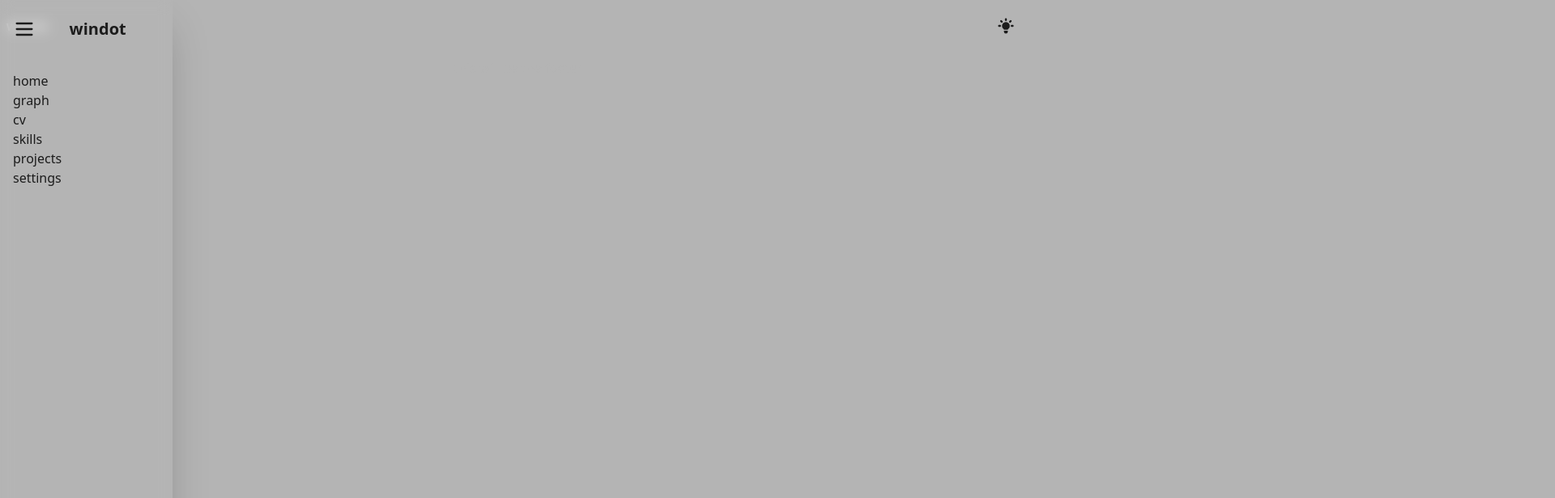
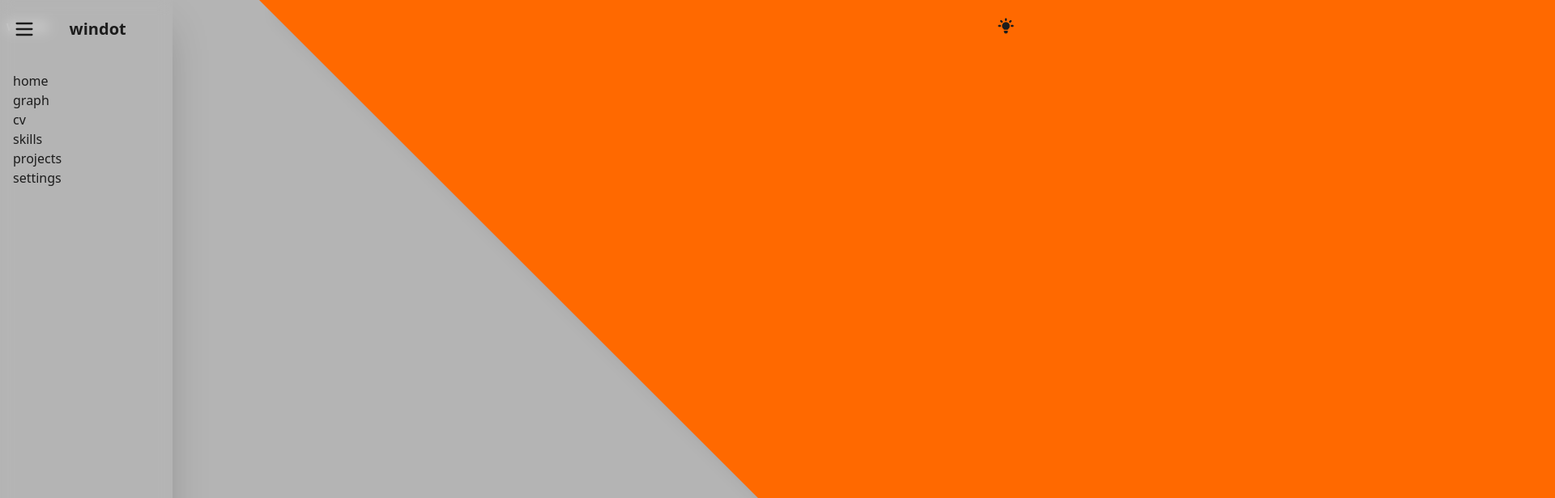
Before and after one commit to 0kMike/windot-next, a Next.js app: page /settings in a window 1280 px wide. Shown: the top 616 px of the page at 81% size, 1920 px wide, since content can reach past the window. Built offline with nearby package versions, Linux system fonts and the light colour scheme.

Commit message:
Add background to settings page

```diff
--- a/pages/settings/index.tsx
+++ b/pages/settings/index.tsx
@@ -2,5 +2,7 @@ import React from 'react';
 import styles from './settings.module.css';
 
 export default function Settings() {
-  return <div></div>;
+  return <main className={styles.container}>
+
+  </main>;
 }
--- a/pages/settings/settings.module.css
+++ b/pages/settings/settings.module.css
@@ -0,0 +1,21 @@
+.container {
+  @apply flex
+    flex-1
+    w-full
+    p-8
+    m-0
+    flex-row
+    items-center
+    justify-between
+    before:absolute
+    before:w-full
+    before:h-2/1
+    before:bg-orange
+    before:-rotate-45
+    before:top-0
+    before:left-1/4
+    before:right-0
+    before:origin-top-left
+    before:shadow-xl
+    before:animate-fromBottom;
+}
--- a/src/components/footer/Footer.tsx
+++ b/src/components/footer/Footer.tsx
@@ -1,6 +1,6 @@
 export default function Footer() {
   return (
-    <footer className="flex flex-row h-10 w-full items-center justify-between z-20">
+    <footer className="flex flex-row h-10 w-full items-center justify-between z-20 text-grey-900 dark:text-grey-200 transition duration-500">
       <section></section>
       <section>this will be the footer</section>
       <section></section>
--- a/tailwind.config.js
+++ b/tailwind.config.js
@@ -74,9 +74,25 @@ module.exports = {
         800: '#684A00',
         900: '#302200',
       },
+      orange: {
+        DEFAULT: '#FF6900',
+        50: '#FFD5B8',
+        100: '#FFC9A3',
+        200: '#FFB17A',
+        300: '#FF9952',
+        400: '#FF8129',
+        500: '#FF6900',
+        600: '#C75200',
+        700: '#8F3B00',
+        800: '#572400',
+        900: '#1F0D00',
+      },
     },
     extend: {
       width: {
+        '2/1': '200%',
+      },
+      height: {
         '2/1': '200%',
       },
       borderRadius: {
```
